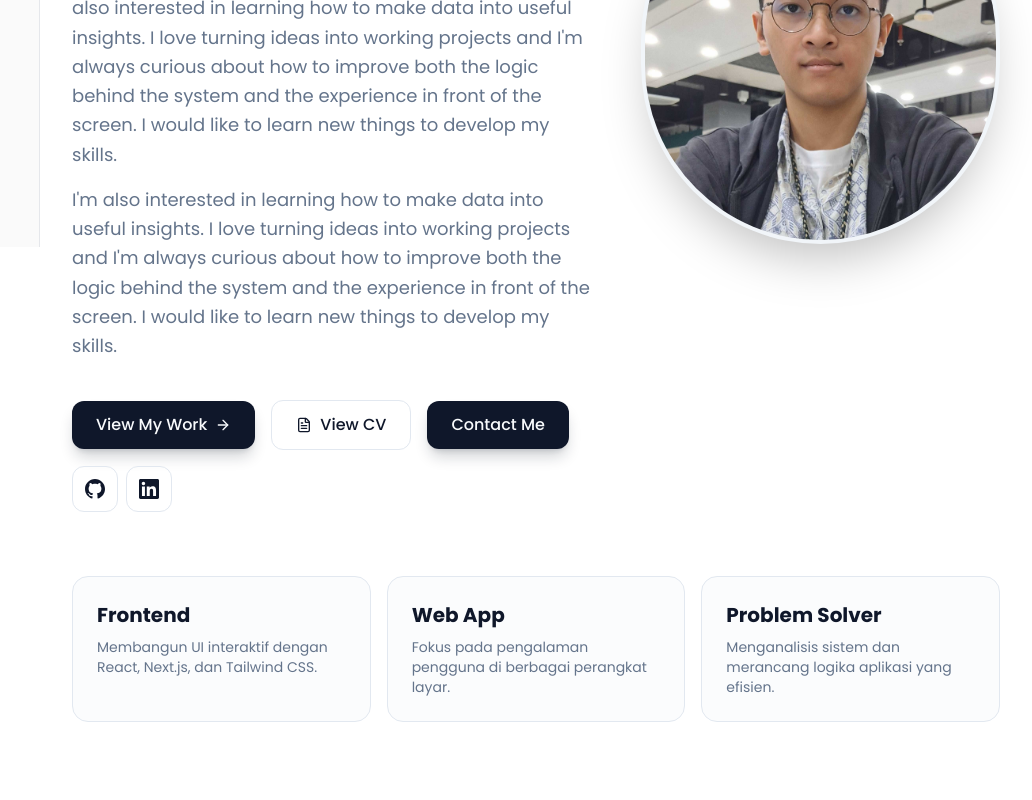
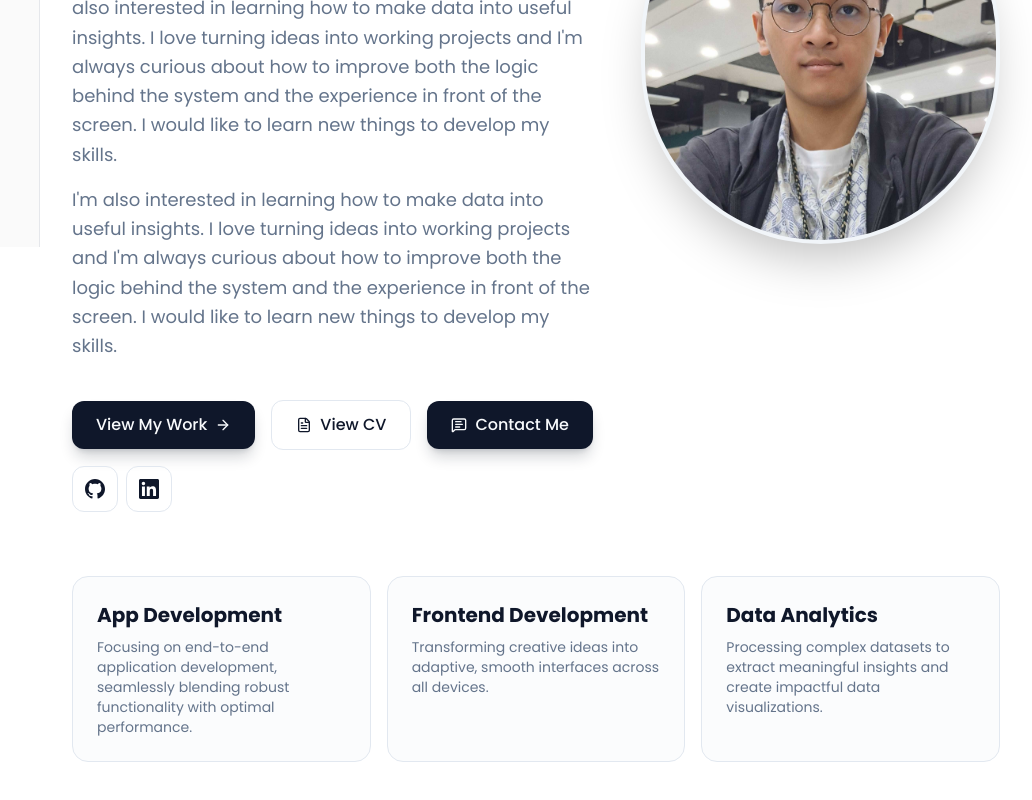
Before and after one commit to PrivanzaWisnu/PortfolioRESYNCED, a Next.js app: page / in a window 1280 px wide. Shown: the part 553-1353 px from the top of the page, without its empty margins (248-1280 px from the left). Built offline with nearby package versions, Linux system fonts and the light colour scheme.

Commit message:
Restructuring Pages

```diff
--- a/src/app/(dashboard)/contact/page.tsx
+++ b/src/app/(dashboard)/contact/page.tsx
@@ -4,7 +4,7 @@ import { useState } from "react"
 import { useSettingsStore } from "@/store/use-settings"
 import { en } from "@/locales/en"
 import { id } from "@/locales/id"
-import { Mail, Send, Loader2 } from "lucide-react"
+import { Mail, Send, Loader2, SendToBack } from "lucide-react"
 
 export default function ContactPage() {
   const { language } = useSettingsStore()
@@ -47,8 +47,8 @@ export default function ContactPage() {
 
       {/* Header */}
       <div className="space-y-2">
-        <h1 className="text-3xl font-bold tracking-tight text-primary">
-          {t.contact?.title || "Contact Me"}
+        <h1 className="text-3xl font-bold tracking-tight text-primary flex items-center gap-3">
+          <SendToBack className="w-8 h-8" />{t.contact?.title || "Contact Me"}
         </h1>
         <p className="text-muted-foreground">
           {t.contact?.description || "Ada project atau penawaran kerja? Hubungi saya kapan saja."}
--- a/src/app/(dashboard)/page.tsx
+++ b/src/app/(dashboard)/page.tsx
@@ -4,7 +4,7 @@ import { useSettingsStore } from "@/store/use-settings"
 import { en } from "@/locales/en"
 import { id } from "@/locales/id"
 import { RotatingGreeting } from "@/components/ui/rotating-greeting"
-import { ArrowRight, FileText } from "lucide-react"
+import { ArrowRight, FileText, MessageSquareText } from "lucide-react"
 import Link from "next/link"
 import Image from "next/image"
 
@@ -52,7 +52,7 @@ export default function HomePage() {
             </Link>
 
             <Link href="/contact" className="flex items-center gap-2 bg-primary text-primary-foreground px-6 py-3 rounded-xl font-medium hover:opacity-90 transition-opacity shadow-lg shadow-primary/20">
-              {t.hero.contactMe}
+              <MessageSquareText className="w-4 h-4" />{t.hero.contactMe}
             </Link>
 
             {/* Social Icons */}
@@ -83,9 +83,9 @@ export default function HomePage() {
 
       {/* --- Quick Highlights --- */}
       <section className="grid sm:grid-cols-2 md:grid-cols-3 gap-4">
-        <HighlightCard title="Frontend" description="Membangun UI interaktif dengan React, Next.js, dan Tailwind CSS." />
-        <HighlightCard title="Web App" description="Fokus pada pengalaman pengguna di berbagai perangkat layar."/>
-        <HighlightCard title="Problem Solver" description="Menganalisis sistem dan merancang logika aplikasi yang efisien."/>
+        <HighlightCard title={t.hero.hl1.title} description={t.hero.hl1.desc}/>
+        <HighlightCard title={t.hero.hl2.title} description={t.hero.hl2.desc} />
+        <HighlightCard title={t.hero.hl3.title} description={t.hero.hl3.desc}/>
       </section>
 
     </div>
--- a/src/app/(dashboard)/skills/page.tsx
+++ b/src/app/(dashboard)/skills/page.tsx
@@ -10,6 +10,8 @@ import {
   TOOLS,
   LANGUAGES
 } from "@/data/skills"
+
+import { Code2 } from "lucide-react"
 
 export default function SkillsPage() {
   const { language } = useSettingsStore()
@@ -28,8 +30,8 @@ export default function SkillsPage() {
     <div className="flex flex-col gap-10 p-1">
       {/* Header Section */}
       <div>
-        <h1 className="text-3xl font-bold tracking-tight text-primary">
-          {t.menu.skills}
+        <h1 className="text-3xl font-bold tracking-tight text-primary flex items-center gap-3">
+          <Code2 className="w-8 h-8" />{t.menu.skills}
         </h1>
       </div>
 
--- a/src/locales/en.ts
+++ b/src/locales/en.ts
@@ -8,6 +8,18 @@ export const en = {
     viewMyWork: "View My Work",
     viewResume: "View CV",
     contactMe: "Contact Me",
+    hl1: {
+      title: "App Development",
+      desc: "Focusing on end-to-end application development, seamlessly blending robust functionality with optimal performance.",
+    },
+    hl2: {
+      title: "Frontend Development",
+      desc: "Transforming creative ideas into adaptive, smooth interfaces across all devices.",
+    },
+    hl3: {
+      title: "Data Analytics",
+      desc: "Processing complex datasets to extract meaningful insights and create impactful data visualizations.",
+    },
   },
   skills: {
     progLang: "Programming Languages",
--- a/src/locales/id.ts
+++ b/src/locales/id.ts
@@ -8,6 +8,18 @@ export const id = {
     viewMyWork: "Lihat Karya Saya",
     viewResume: "Lihat CV",
     contactMe: "Hubungi Saya",
+    hl1: {
+      title: "App Development",
+      desc: "Fokus pada pengembangan aplikasi ujung ke ujung, mengintegrasikan fungsionalitas dengan performa optimal.",
+    },
+    hl2: {
+      title: "Frontend Development",
+      desc: "Mengubah ide menjadi antarmuka pengguna yang adaptif dan mulus di semua perangkat.",
+    },
+    hl3: {
+      title: "Data Analytics",
+      desc: "Mengolah dataset kompleks untuk kebutuhan visualisasi dan insight yang berdampak.",
+    },
   },
   skills: {
     progLang: "Bahasa Pemrograman",
--- a/src/locales/jp.ts
+++ b/src/locales/jp.ts
@@ -3,6 +3,6 @@ export const jp = {
         title: "プリヴァンザのポートフォリオ",
     },
     hero: {
-        greeting: "こんにちは、プリヴァンザ・ウィスヌ・アキランドラ です",
+        greeting: "こんにちは、わたしはプリヴァンザ・ウィスヌ・アキランドラ です",
     },
 }
```
